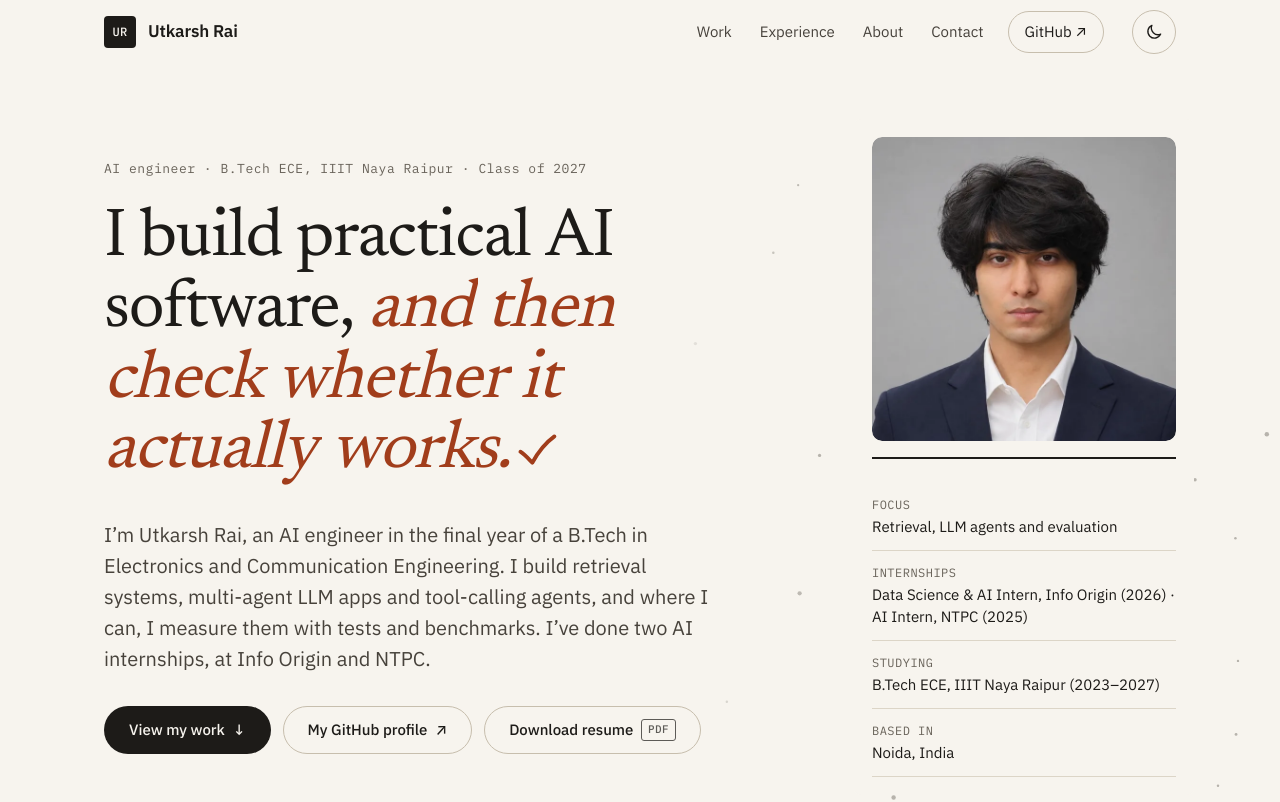
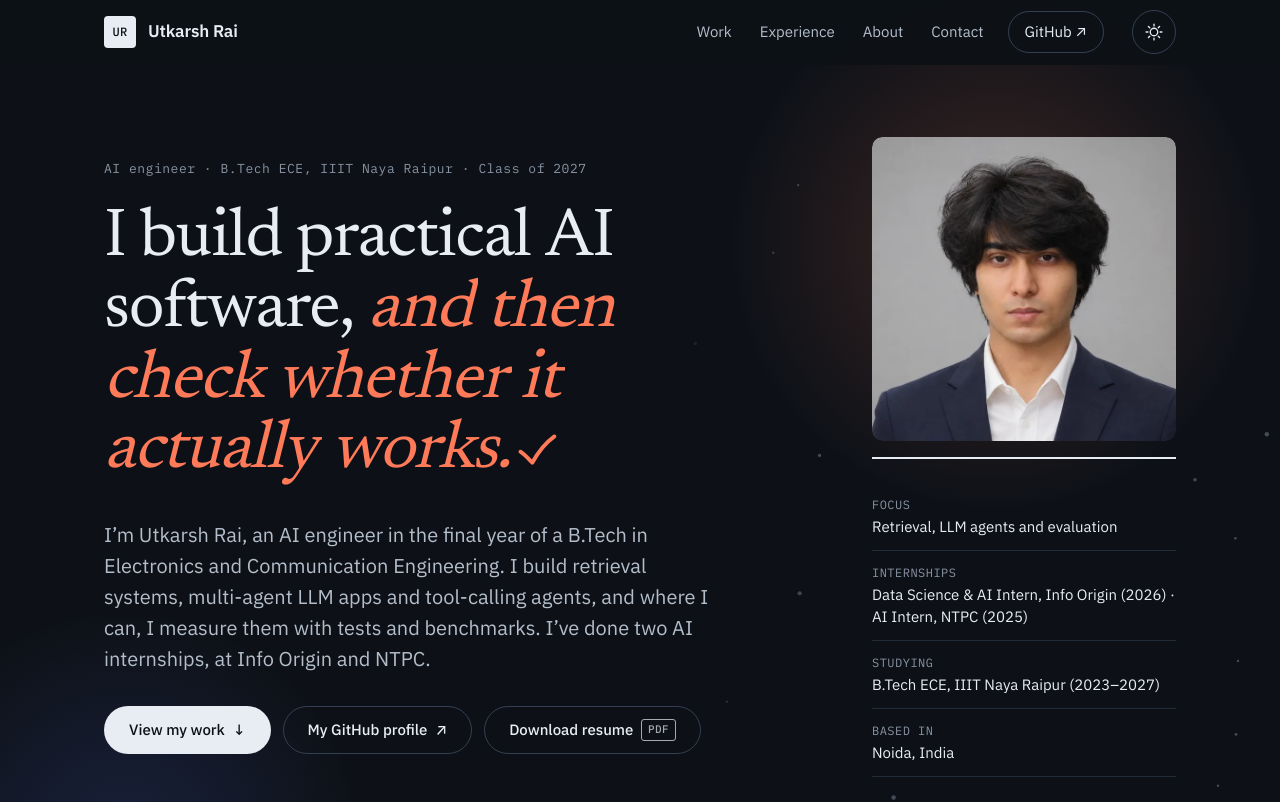
Before and after one commit to Shaaan2005/Shaaan2005.github.io, a plain HTML site: page index.html in a window 1280 px wide. Shown: the top 802 px of the page. Drawn offline with Linux system fonts and the light colour scheme; animation ran at ten frames a second.

Commit message:
Midnight theme: dark by default with coral accent and hero glows; light theme stays available
Co-Authored-By: Claude Opus 5.5 <noreply@anthropic.com>

```diff
--- a/css/motion.css
+++ b/css/motion.css
@@ -480,8 +480,7 @@ html, body { overflow-x: clip; }
   -webkit-mask-image: linear-gradient(90deg, transparent 0%, transparent 50%, #000 64%);
           mask-image: linear-gradient(90deg, transparent 0%, transparent 50%, #000 64%);
 }
-/* The "at a glance" panel sits on a page-coloured backdrop so the field never runs behind its text */
-.hero-card { background: var(--bg); box-shadow: 0 0 0 18px var(--bg); border-radius: 2px; }
+/* (The hero field skips the "at a glance" panel area in JS, so no backdrop is needed.) */
 @media (max-width: 64rem) {
   .hero-field {
     -webkit-mask-image: linear-gradient(180deg, transparent 0%, rgba(0,0,0,.25) 45%, #000 85%);
--- a/css/styles.css
+++ b/css/styles.css
@@ -60,21 +60,23 @@
 }
 
 /* Dark theme: its own steps, contrast-checked against the dark surfaces (not an automatic invert) */
-:root[data-theme="dark"] {
-  --bg: #141311;
-  --bg-alt: #1C1A17;
-  --surface: #1A1916;
-  --ink: #EDE8DF;
-  --ink-2: #C9C2B6;
-  --muted: #9C9589;
-  --rule: #2E2B26;
-  --rule-strong: #46413A;
-  --accent: #E07A52;
-  --accent-ink: #EE9671;
-  --accent-wash: #2B1E17;
-  --bar-muted: #7A746A;
-  --on-accent: #141311;
-  --shadow: 0 1px 2px rgba(0, 0, 0, .3), 0 16px 36px -14px rgba(0, 0, 0, .6);
+:root[data-theme="dark"] {      /* "Midnight": the default theme */
+  --bg: #0D1117;
+  --bg-alt: #121823;
+  --surface: #141B26;
+  --ink: #E8EDF4;
+  --ink-2: #B4BECB;
+  --muted: #8893A3;
+  --rule: #222B38;
+  --rule-strong: #334052;
+  --accent: #FF7A59;
+  --accent-ink: #FF9C82;
+  --accent-wash: #2A1A17;
+  --bar-muted: #55606F;
+  --on-accent: #0D1117;
+  --glow-warm: rgba(255, 122, 89, .20);
+  --glow-cool: rgba(90, 120, 255, .16);
+  --shadow: 0 1px 2px rgba(0, 0, 0, .35), 0 18px 40px -16px rgba(0, 0, 0, .7);
   color-scheme: dark;
 }
 
@@ -1382,11 +1384,16 @@ a:hover { color: var(--accent-ink); text-decoration-color: currentColor; }
   color: var(--ink);
 }
 :root[data-theme="dark"] .band-invert {
-  --bg: #0B0A09;
-  --bg-alt: #141210;
-  --surface: #161412;
-  --rule: #2A2723;
-  --rule-strong: #3D3934;
+  --bg: #080B10;
+  --bg-alt: #0E131B;
+  --surface: #111720;
+  --ink: #E8EDF4;
+  --ink-2: #B4BECB;
+  --muted: #8893A3;
+  --rule: #1C2430;
+  --rule-strong: #2C3746;
+  --accent: #FF7A59;
+  --accent-ink: #FF9C82;
 }
 .section.band-invert { border-top-color: transparent; }
 .site-footer.band-invert { border-top-color: var(--rule); }
@@ -1436,3 +1443,29 @@ a:hover { color: var(--accent-ink); text-decoration-color: currentColor; }
 @media (max-width: 64rem) {
   .portrait { max-width: 15rem; }
 }
+
+
+/* ---------- Midnight glows behind the hero (dark theme only) ---------- */
+:root[data-theme="dark"] .hero::before,
+:root[data-theme="dark"] .hero::after {
+  content: "";
+  position: absolute;
+  z-index: 0;
+  border-radius: 50%;
+  pointer-events: none;
+}
+:root[data-theme="dark"] .hero::before {
+  width: 760px; height: 760px; right: -160px; top: -200px;
+  background: radial-gradient(closest-side, var(--glow-warm), transparent 70%);
+}
+:root[data-theme="dark"] .hero::after {
+  width: 680px; height: 680px; left: -280px; bottom: -300px;
+  background: radial-gradient(closest-side, var(--glow-cool), transparent 70%);
+}
+
+/* Keep full-bleed decorations (hero field, glows) from widening the page */
+main { overflow-x: clip; }
+@media (max-width: 48rem) {
+  :root[data-theme="dark"] .hero::before { width: 420px; height: 420px; right: -120px; top: -80px; }
+  :root[data-theme="dark"] .hero::after { width: 380px; height: 380px; left: -180px; bottom: -160px; }
+}
--- a/index.html
+++ b/index.html
@@ -6,15 +6,15 @@
   <title>Utkarsh Rai — AI engineer</title>
   <meta name="description" content="Utkarsh Rai is an AI engineer and final-year B.Tech ECE student at IIIT Naya Raipur, building retrieval systems, LLM agents and the benchmarks that test them.">
   <meta name="author" content="Utkarsh Rai">
-  <meta name="theme-color" content="#F7F4EE">
+  <meta name="theme-color" content="#0D1117">
   <meta name="color-scheme" content="light dark">
   <script>
-    /* Runs before first paint: enables motion styles and applies the saved or system theme (no flash). */
+    /* Runs before first paint: enables motion styles and applies the saved theme, or Midnight by default (no flash). */
     (function () {
       var d = document.documentElement, t = null;
       d.classList.add("js");
       try { t = localStorage.getItem("theme"); } catch (e) {}
-      if (!t) t = window.matchMedia("(prefers-color-scheme: dark)").matches ? "dark" : "light";
+      if (t !== "light" && t !== "dark") t = "dark";   // Midnight is the default; visitors can switch
       d.dataset.theme = t;
     })();
   </script>
--- a/js/main.js
+++ b/js/main.js
@@ -30,7 +30,7 @@
 
   function applyTheme(t) {
     root.dataset.theme = t;
-    if (themeMeta) themeMeta.setAttribute("content", t === "dark" ? "#141311" : "#F7F4EE");
+    if (themeMeta) themeMeta.setAttribute("content", t === "dark" ? "#0D1117" : "#F7F4EE");
     if (themeBtn) themeBtn.setAttribute("aria-label", t === "dark" ? "Switch to light theme" : "Switch to dark theme");
   }
 
@@ -59,12 +59,6 @@
       });
     });
 
-    // Follow the system setting until the visitor picks a theme themselves.
-    window.matchMedia("(prefers-color-scheme: dark)").addEventListener("change", function (mq) {
-      var saved = null;
-      try { saved = localStorage.getItem("theme"); } catch (err) {}
-      if (!saved) applyTheme(mq.matches ? "dark" : "light");
-    });
   }
 
   /* ---------- Mobile navigation ---------- */
--- a/js/playground.js
+++ b/js/playground.js
@@ -94,9 +94,18 @@
     if (finePointer) this.trackPointer(canvas.parentElement);
   }
   HeroField.prototype = Object.create(Field.prototype);
+  // Keep the field out from behind the "at a glance" panel so its text stays clean.
+  HeroField.prototype.blocked = function () {
+    var card = document.querySelector(".hero-card");
+    if (!card) return null;
+    var c = this.c.getBoundingClientRect(), r = card.getBoundingClientRect(), pad = 18;
+    return { l: r.left - c.left - pad, t: r.top - c.top - pad, r: r.right - c.left + pad, b: r.bottom - c.top + pad };
+  };
   HeroField.prototype.draw = function (now) {
     var ctx = this.ctx, w = this.w, h = this.h, t = now / 1000, m = this.mouse, R = 180;
     var still = !this.animating();
+    var box = this.blocked();
+    var inBox = function (x, y) { return box && x > box.l && x < box.r && y > box.t && y < box.b; };
     ctx.clearRect(0, 0, w, h);
     var pos = this.pts.map(function (p) {
       var x = p.x * w + (still ? 0 : Math.sin(t * p.s + p.p) * 14);
@@ -106,14 +115,14 @@
         var dx = x - m.x, dy = y - m.y, d = Math.hypot(dx, dy);
         if (d < R) { near = 1 - d / R; x += (dx / (d || 1)) * near * 18; y += (dy / (d || 1)) * near * 18; }
       }
-      return { x: x, y: y, near: near, z: p.z };
+      return { x: x, y: y, near: near, z: p.z, hide: inBox(x, y) };
     });
     // network lines between points close to the cursor
     if (m) {
       for (var i = 0; i < pos.length; i++) {
-        if (!pos[i].near) continue;
+        if (!pos[i].near || pos[i].hide) continue;
         for (var j = i + 1; j < pos.length; j++) {
-          if (!pos[j].near) continue;
+          if (!pos[j].near || pos[j].hide) continue;
           var d = Math.hypot(pos[i].x - pos[j].x, pos[i].y - pos[j].y);
           if (d < 120) {
             ctx.strokeStyle = rgba(C.accent, 0.6 * Math.min(pos[i].near, pos[j].near) * (1 - d / 120) + 0.08);
@@ -124,6 +133,7 @@
       }
     }
     pos.forEach(function (p) {
+      if (p.hide) return;
       ctx.fillStyle = p.near ? rgba(C.accent, 0.45 + p.near * 0.5) : rgba(C.muted, 0.45);
       ctx.beginPath(); ctx.arc(p.x, p.y, 1.6 * p.z + p.near * 1.8, 0, Math.PI * 2); ctx.fill();
     });
```
